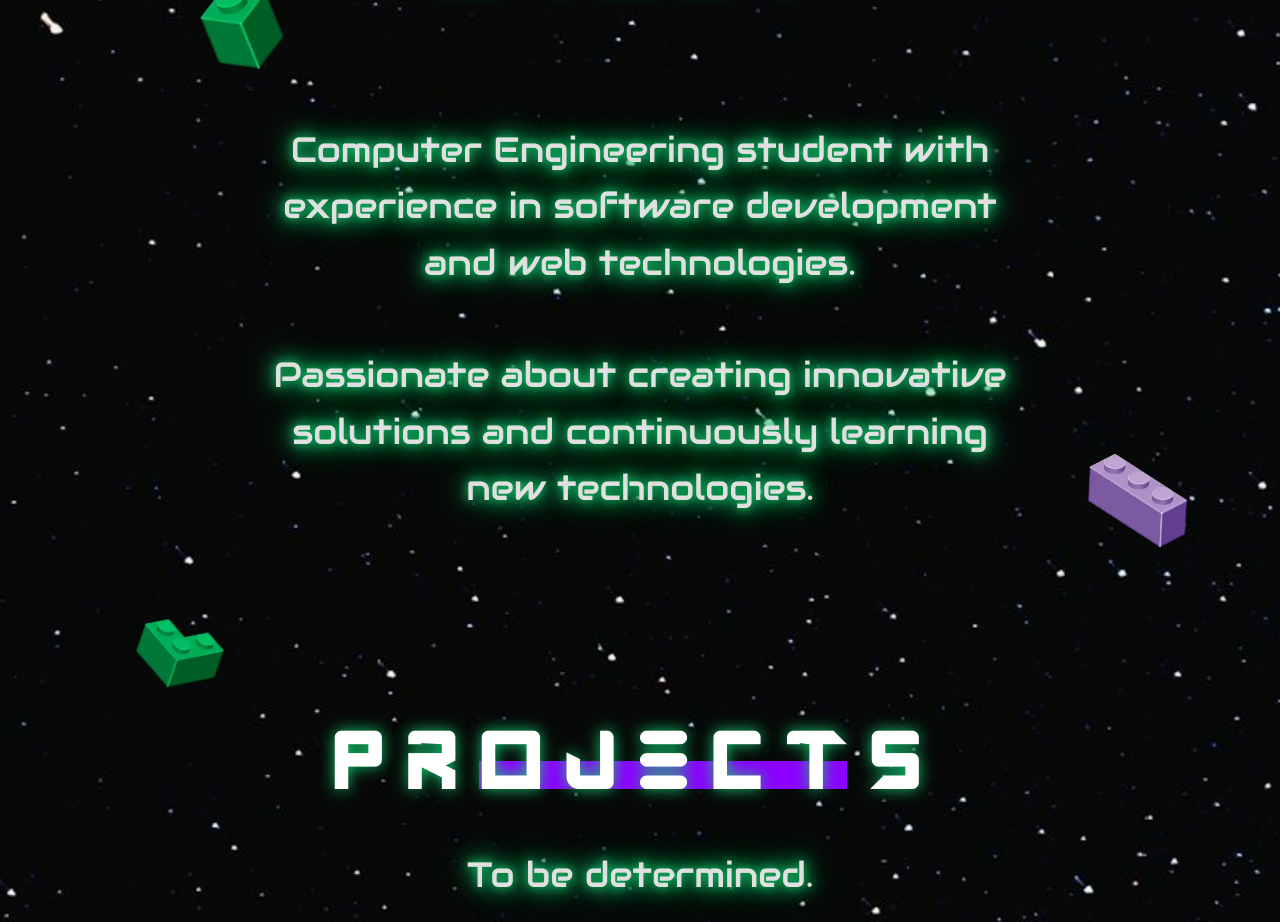
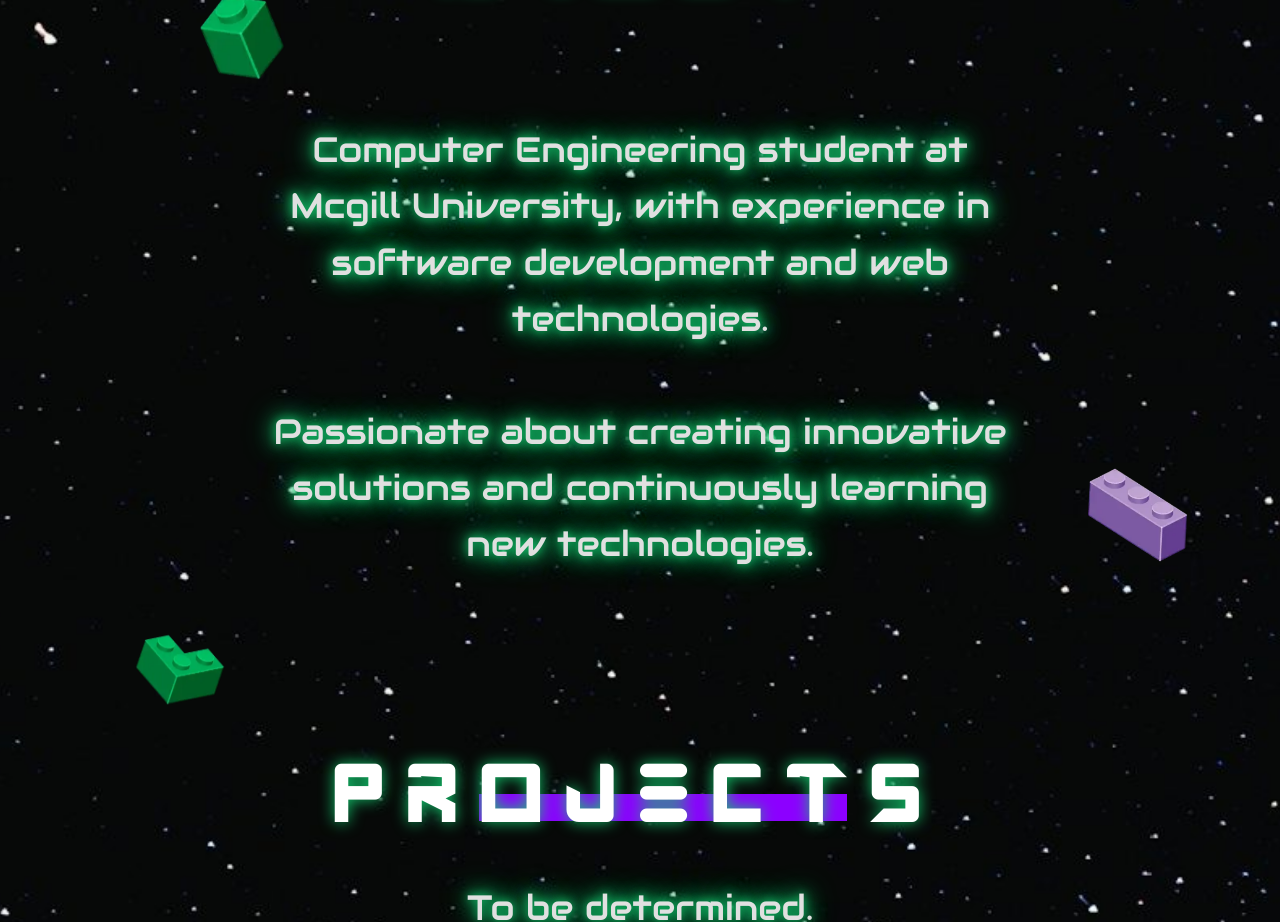
Before and after one commit to TryCatchAles/ales_porftolio_website, a React (Create React App) app: page / in a window 1280 px wide. Shown: the part 1060-1982 px from the top of the page. Built offline with nearby package versions, Linux system fonts and the light colour scheme.

Commit message:
Change readme

```diff
--- a/src/App.js
+++ b/src/App.js
@@ -74,7 +74,7 @@ function App() {
         </h2>
         <div className="about-content">
           <p>
-            Computer Engineering student with experience in software development and web technologies.
+            Computer Engineering student at Mcgill University, with experience in software development and web technologies.
             <br />
             <br />
             Passionate about creating innovative solutions and continuously learning new technologies.
```
Also changed, not shown: 1 other file (tests, documents, lock files or other folders).
